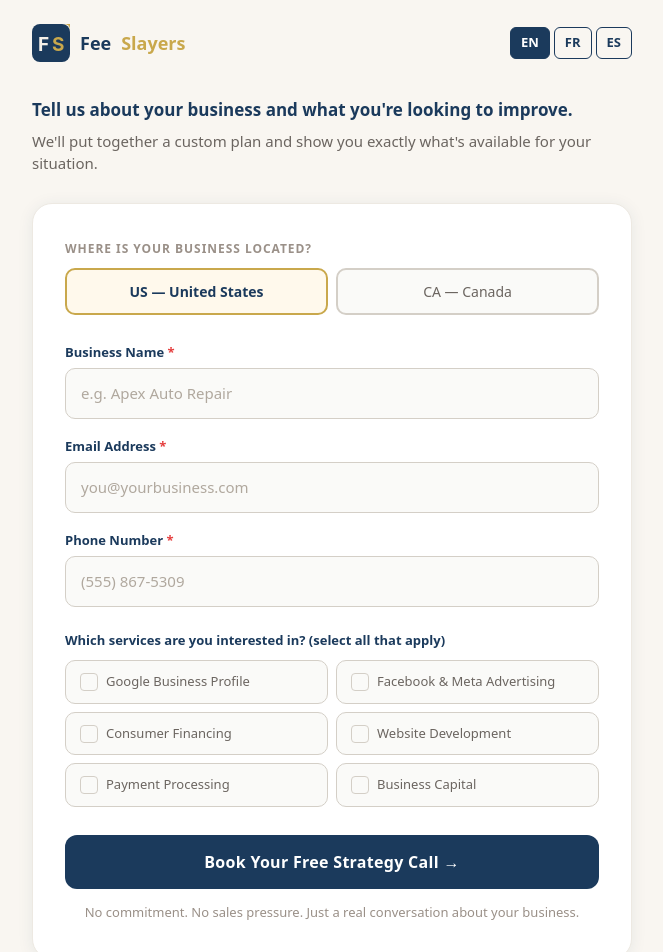
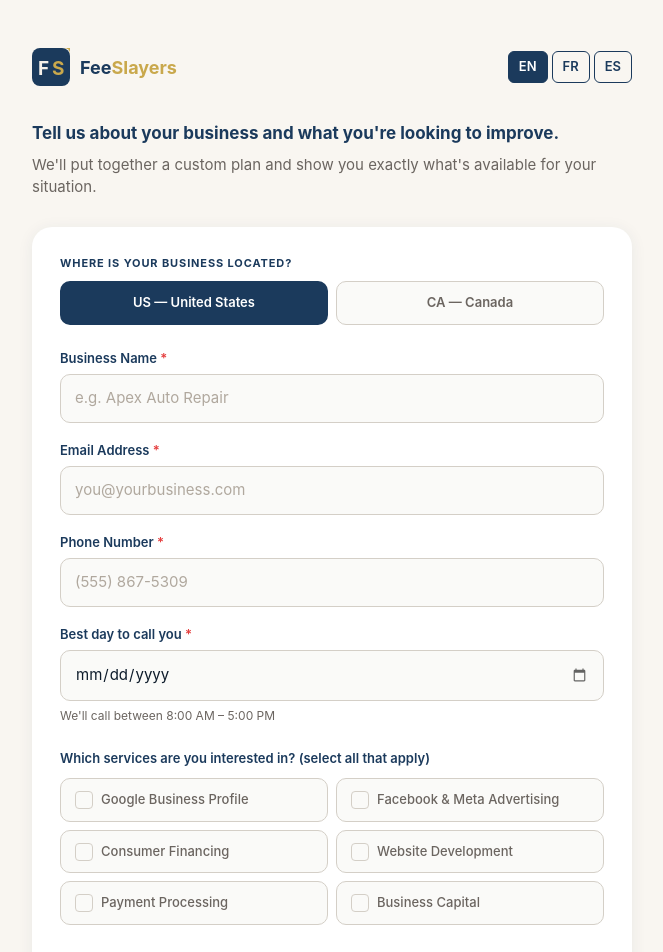
Before and after one commit to primo-commits/webdevfsusa, a Next.js app: page /landing in a window 1280 px wide. Shown: the top 952 px of the page, without its empty margins (308-971 px from the left). Built offline with nearby package versions, Linux system fonts and the light colour scheme.

Commit message:
Kill GHL iframe, add date picker, branded confirmation screen

```diff
--- a/app/landing/page.tsx
+++ b/app/landing/page.tsx
@@ -20,12 +20,6 @@ const SERVICES = [
 ] as const;
 type ServiceValue = typeof SERVICES[number];
 
-// ─── GHL CALENDAR IDs ─────────────────────────────────────────────────────────
-const GHL_CALENDAR_IDS = {
-  us: '6Y4RUBqnucK62JXW4J8A',
-  ca: 'DAMM5jUOXgVRPv0Hs8P6',
-};
-
 // ─── TRANSLATIONS ─────────────────────────────────────────────────────────────
 interface Translation {
   introTitle: string;
@@ -39,6 +33,8 @@ interface Translation {
   emailPlaceholder: string;
   phoneLabel: string;
   phonePlaceholder: string;
+  callDateLabel: string;
+  callDateNote: string;
   servicesLabel: string;
   services: { value: ServiceValue; label: string }[];
   ctaButton: string;
@@ -48,12 +44,13 @@ interface Translation {
   validationEmail: string;
   validationPhone: string;
   validationServices: string;
+  validationCallDate: string;
   langEn: string;
   langFr: string;
   langEs: string;
-  calendarStepLabel: string;
-  calendarStepLabelFr: string;
-  calendarStepLabelEs: string;
+  confirmedTitle: string;
+  confirmedSubtitle: string;
+  confirmedDateLabel: string;
 }
 
 const t: Record<Language, Translation> = {
@@ -69,6 +66,8 @@ const t: Record<Language, Translation> = {
     emailPlaceholder: 'you@yourbusiness.com',
     phoneLabel: 'Phone Number',
     phonePlaceholder: '(555) 867-5309',
+    callDateLabel: 'Best day to call you',
+    callDateNote: 'We\'ll call between 8:00 AM – 5:00 PM',
     servicesLabel: 'Which services are you interested in? (select all that apply)',
     services: [
       { value: 'google_business_profile', label: 'Google Business Profile' },
@@ -78,19 +77,20 @@ const t: Record<Language, Translation> = {
       { value: 'payment_processing', label: 'Payment Processing' },
       { value: 'business_capital', label: 'Business Capital' },
     ],
-    ctaButton: 'Book Your Free Strategy Call',
+    ctaButton: 'Request Your Free Strategy Call',
     ctaSubtext: 'No commitment. No sales pressure. Just a real conversation about your business.',
     disclaimer: 'FeeSlayers is not a lender and does not make credit decisions. Financing provided through third-party lenders.',
     validationError: 'Please fill in all required fields.',
     validationEmail: 'Please enter a valid email address.',
     validationPhone: 'Please enter a valid phone number.',
     validationServices: 'Please select at least one service.',
+    validationCallDate: 'Please select a date.',
     langEn: 'EN',
     langFr: 'FR',
     langEs: 'ES',
-    calendarStepLabel: 'SELECT A TIME FOR YOUR STRATEGY CALL',
-    calendarStepLabelFr: 'SÉLECTIONNEZ UNE HEURE POUR VOTRE APPEL STRATÉGIQUE',
-    calendarStepLabelEs: 'SELECCIONE UNA HORA PARA SU LLAMADA ESTRATÉGICA',
+    confirmedTitle: 'You\'re in.',
+    confirmedSubtitle: 'We\'ll call between 8:00 AM – 5:00 PM on',
+    confirmedDateLabel: '',
   },
   fr: {
     introTitle: 'Parlez-nous de votre entreprise et de ce que vous souhaitez améliorer.',
@@ -104,6 +104,8 @@ const t: Record<Language, Translation> = {
     emailPlaceholder: 'vous@votreentreprise.com',
     phoneLabel: 'Numéro de téléphone',
     phonePlaceholder: '(555) 867-5309',
+    callDateLabel: ' Meilleur jour pour vous appeler',
+    callDateNote: 'Nous appelerons entre 8h et 17h',
     servicesLabel: 'Quels services vous intéressent? (sélectionnez tous ceux qui s\'appliquent)',
     services: [
       { value: 'google_business_profile', label: 'Google Business Profile' },
@@ -113,19 +115,20 @@ const t: Record<Language, Translation> = {
       { value: 'payment_processing', label: 'Traitement des paiements' },
       { value: 'business_capital', label: 'Capital d\'affaires' },
     ],
-    ctaButton: 'Réservez Votre Appel Stratégique Gratuit',
+    ctaButton: 'Demander Votre Appel Stratégique Gratuit',
     ctaSubtext: 'Aucun engagement. Aucune pression commerciale. Juste une vraie conversation sur votre entreprise.',
     disclaimer: 'FeeSlayers n\'est pas un prêteur et ne prend pas de décisions de crédit. Financement fourni par des prêteurs tiers.',
     validationError: 'Veuillez remplir tous les champs requis.',
     validationEmail: 'Veuillez entrer une adresse courriel valide.',
     validationPhone: 'Veuillez entrer un numéro de téléphone valide.',
     validationServices: 'Veuillez sélectionner au moins un service.',
+    validationCallDate: 'Veuillez sélectionner une date.',
     langEn: 'EN',
     langFr: 'FR',
     langEs: 'ES',
-    calendarStepLabel: 'SELECT A TIME FOR YOUR STRATEGY CALL',
-    calendarStepLabelFr: 'SÉLECTIONNEZ UNE HEURE POUR VOTRE APPEL STRATÉGIQUE',
-    calendarStepLabelEs: 'SELECCIONE UNA HORA PARA SU LLAMADA ESTRATÉGICA',
+    confirmedTitle: 'C\'est en route.',
+    confirmedSubtitle: 'Nous vous appellerons entre 8h et 17h le',
+    confirmedDateLabel: '',
   },
   es: {
     introTitle: 'Cuéntanos sobre tu negocio y lo que te gustaría mejorar.',
@@ -139,6 +142,8 @@ const t: Record<Language, Translation> = {
     emailPlaceholder: 'tu@tunegocio.com',
     phoneLabel: 'Número de teléfono',
     phonePlaceholder: '(555) 867-5309',
+    callDateLabel: 'Mejor día para llamarte',
+    callDateNote: 'Llamaremos entre 8:00 AM y 5:00 PM',
     servicesLabel: '¿Qué servicios te interesan? (selecciona todos los que apliquen)',
     services: [
       { value: 'google_business_profile', label: 'Google Business Profile' },
@@ -148,24 +153,25 @@ const t: Record<Language, Translation> = {
       { value: 'payment_processing', label: 'Procesamiento de pagos' },
       { value: 'business_capital', label: 'Capital de negocio' },
     ],
-    ctaButton: 'Reserva Tu Llamada Estratégica Gratis',
+    ctaButton: 'Solicita Tu Llamada Estratégica Gratis',
     ctaSubtext: 'Sin compromiso. Sin presión de venta. Solo una conversación real sobre tu negocio.',
     disclaimer: 'FeeSlayers no es un prestamista y no toma decisiones de crédito. Financiamiento proporcionado por prestamistas terceros.',
     validationError: 'Por favor completa todos los campos requeridos.',
     validationEmail: 'Por favor ingresa un correo electrónico válido.',
     validationPhone: 'Por favor ingresa un número de teléfono válido.',
     validationServices: 'Por favor selecciona al menos un servicio.',
+    validationCallDate: 'Por favor selecciona una fecha.',
     langEn: 'EN',
     langFr: 'FR',
     langEs: 'ES',
-    calendarStepLabel: 'SELECT A TIME FOR YOUR STRATEGY CALL',
-    calendarStepLabelFr: 'SÉLECTIONNEZ UNE HEURE POUR VOTRE APPEL STRATÉGIQUE',
-    calendarStepLabelEs: 'SELECCIONE UNA HORA PARA SU LLAMADA ESTRATÉGICA',
+    confirmedTitle: 'Listo.',
+    confirmedSubtitle: 'Llamaremos entre 8:00 AM y 5:00 PM el',
+    confirmedDateLabel: '',
   },
 };
 
 // ─── COMPONENT ────────────────────────────────────────────────────────────────
-type Step = 'form' | 'calendar';
+type Step = 'form' | 'confirmed';
 
 export default function LandingPage() {
   const [lang, setLang] = useState<Language>('en');
@@ -174,9 +180,11 @@ export default function LandingPage() {
   const [businessName, setBusinessName] = useState('');
   const [email, setEmail] = useState('');
   const [phone, setPhone] = useState('');
+  const [callDate, setCallDate] = useState('');
   const [selectedServices, setSelectedServices] = useState<ServiceValue[]>([]);
   const [errors, setErrors] = useState<Record<string, string>>({});
   const [isSubmitting, setIsSubmitting] = useState(false);
+  const [confirmedDate, setConfirmedDate] = useState('');
 
   const txt = t[lang];
 
@@ -207,8 +215,22 @@ export default function LandingPage() {
     if (!businessName.trim()) errs.businessName = txt.validationError;
     if (!email.trim() || !/^[^\s@]+@[^\s@]+\.[^\s@]+$/.test(email)) errs.email = txt.validationEmail;
     if (!phone.trim() || phone.replace(/\D/g, '').length < 10) errs.phone = txt.validationPhone;
+    if (!callDate) errs.callDate = txt.validationCallDate;
     if (selectedServices.length === 0) errs.services = txt.validationServices;
     return errs;
+  };
+
+  const formatDate = (dateStr: string): string => {
+    if (!dateStr) return '';
+    const [year, month, day] = dateStr.split('-').map(Number);
+    const d = new Date(year, month - 1, day);
+    if (lang === 'fr') {
+      return d.toLocaleDateString('fr-FR', { weekday: 'long', day: 'numeric', month: 'long' });
+    }
+    if (lang === 'es') {
+      return d.toLocaleDateString('es-ES', { weekday: 'long', day: 'numeric', month: 'long' });
+    }
+    return d.toLocaleDateString('en-US', { weekday: 'long', month: 'long', day: 'numeric' });
   };
 
   const handleSubmit = async (e: React.FormEvent) => {
@@ -220,10 +242,11 @@ export default function LandingPage() {
     }
 
     setIsSubmitting(true);
+    setConfirmedDate(callDate);
 
     const firstName = businessName.trim().split(' ')[0];
 
-    // POST to Make.com webhook so it can create the GHL contact
+    // POST to Make.com webhook → creates GHL contact
     try {
       await fetch(MAKE_WEBHOOK_URL, {
         method: 'POST',
@@ -235,62 +258,94 @@ export default function LandingPage() {
           businessName,
           country,
           selectedServices,
+          callDate,
         }),
       });
     } catch {
-      // Fail silently — user should still get to booking
+      // Fail silently — user still sees confirmation
     }
 
-    // Pre-fill GHL widget with contact data via URL params
-    const calendarId = GHL_CALENDAR_IDS[country];
-    const ghlUrl =
-      `https://api.leadconnectorhq.com/widget/booking/${calendarId}` +
-      `?phone=${encodeURIComponent(phone)}` +
-      `&email=${encodeURIComponent(email)}` +
-      `&first_name=${encodeURIComponent(firstName)}` +
-      `&customQuestion=${encodeURIComponent(selectedServices.join(','))}`;
-
-    // Render the GHL booking page inline via iframe — no redirect
-    setStep('calendar');
-
-    // Inject iframe + form-enhancement script after step state flips so the DOM element exists
-    setTimeout(() => {
-      const container = document.getElementById('ghl-calendar-container');
-      if (!container) return;
-      container.innerHTML = '';
-
-      const iframe = document.createElement('iframe');
-      iframe.src = ghlUrl;
-      iframe.style.border = 'none';
-      iframe.style.width = '100%';
-      iframe.style.height = '600px';
-      iframe.style.display = 'block';
-      container.appendChild(iframe);
-
-      // Load GHL's form-enhancement script (handles widget sizing + communication)
-      const script = document.createElement('script');
-      script.src = 'https://link.msgsndr.com/js/form_embed.js';
-      script.type = 'text/javascript';
-      container.appendChild(script);
-    }, 50);
+    setStep('confirmed');
+    setIsSubmitting(false);
   };
 
   const inputStyle = (hasError: boolean): React.CSSProperties => ({
     width: '100%',
-    padding: '13px 15px',
+    padding: '12px 14px',
     borderRadius: 10,
-    border: hasError ? '2px solid #e53e3e' : '1.5px solid #d4cfc7',
+    border: `1.5px solid ${hasError ? '#e53e3e' : '#d4cfc7'}`,
     fontSize: 15,
-    boxSizing: 'border-box',
+    fontFamily: 'inherit',
+    color: '#0D1B2A',
+    background: '#fafaf8',
     outline: 'none',
     transition: 'border-color 0.15s',
-    background: '#fafaf8',
-    color: '#1B3A5C',
-    fontFamily: 'inherit',
+    boxSizing: 'border-box',
   });
 
+  // Confirmed screen
+  if (step === 'confirmed') {
+    const formattedDate = formatDate(confirmedDate);
+    return (
+      <div style={{ minHeight: '100vh', background: '#F9F6F1', display: 'flex', alignItems: 'center', justifyContent: 'center', padding: '24px' }}>
+        <div style={{ background: '#fff', borderRadius: 20, padding: '40px 32px', maxWidth: 520, width: '100%', textAlign: 'center', boxShadow: '0 4px 24px rgba(27,58,92,0.08)' }}>
+
+          {/* Logo */}
+          <div style={{ display: 'flex', justifyContent: 'center', marginBottom: 28 }}>
+            <svg width="52" height="52" viewBox="0 0 52 52" fill="none" xmlns="http://www.w3.org/2000/svg">
+              <rect width="52" height="52" rx="10" fill="#1B3A5C" />
+              <path d="M44 0 H52 V8 Q52 0 44 0 Z" fill="#C9A84C" />
+              <text x="8" y="37" fontFamily="Inter, Helvetica, Arial, sans-serif" fontWeight="700" fontSize="26" fill="#F5F0E8" letterSpacing="-1">F</text>
+              <text x="28" y="37" fontFamily="Inter, Helvetica, Arial, sans-serif" fontWeight="700" fontSize="26" fill="#C9A84C" letterSpacing="-1">S</text>
+            </svg>
+          </div>
+
+          {/* Checkmark */}
+          <div style={{ width: 64, height: 64, borderRadius: '50%', background: '#1B3A5C', display: 'flex', alignItems: 'center', justifyContent: 'center', margin: '0 auto 20px' }}>
+            <svg width="30" height="30" viewBox="0 0 30 30" fill="none">
+              <path d="M6 15l6.5 7L24 9" stroke="#C9A84C" strokeWidth="3" strokeLinecap="round" strokeLinejoin="round" />
+            </svg>
+          </div>
+
+          <h2 style={{ fontSize: 26, fontWeight: 800, color: '#1B3A5C', margin: '0 0 10px', fontFamily: 'inherit' }}>
+            {txt.confirmedTitle}
+          </h2>
+          <p style={{ fontSize: 16, color: '#6b6560', margin: '0 0 6px', fontFamily: 'inherit' }}>
+            {txt.confirmedSubtitle}
+          </p>
+          <p style={{ fontSize: 18, fontWeight: 700, color: '#1B3A5C', margin: '0 0 24px', fontFamily: 'inherit', textTransform: 'capitalize' }}>
+            {formattedDate}
+          </p>
+
+          <div style={{ background: '#F9F6F1', borderRadius: 12, padding: '16px 20px', marginBottom: 24, textAlign: 'left' }}>
+            <p style={{ fontSize: 13, color: '#6b6560', margin: 0, fontFamily: 'inherit', lineHeight: 1.6 }}>
+              {lang === 'fr' ? 'Surveillez votre boîte de réception — nous vous enverrons un courriel de confirmation sous peu.' :
+               lang === 'es' ? 'Revisa tu bandeja de entrada — te enviaremos un correo de confirmación en breve.' :
+               'Check your inbox — we\'ll send a confirmation email shortly.'}
+            </p>
+          </div>
+
+          <button
+            onClick={() => { setStep('form'); setBusinessName(''); setEmail(''); setPhone(''); setCallDate(''); setSelectedServices([]); setErrors({}); }}
+            style={{ background: 'none', border: 'none', color: '#C9A84C', fontSize: 14, fontWeight: 600, cursor: 'pointer', fontFamily: 'inherit', textDecoration: 'underline' }}
+          >
+            {lang === 'fr' ? 'Soumettre une autre demande' :
+             lang === 'es' ? 'Enviar otra solicitud' :
+             'Submit another request'}
+          </button>
+        </div>
+
+        <style>{`
+          * { box-sizing: border-box; }
+          body { margin: 0; }
+        `}</style>
+      </div>
+    );
+  }
+
+  // ── Form step ─────────────────────────────────────────────────────────────
   return (
-    <div style={{ background: '#F9F6F1', minHeight: '100vh', fontFamily: 'system-ui, sans-serif', padding: '0 20px 60px' }}>
+    <div style={{ minHeight: '100vh', background: '#F9F6F1', display: 'flex', alignItems: 'flex-start', justifyContent: 'center', padding: '24px 16px 60px' }}>
       <div style={{ maxWidth: 600, margin: '0 auto' }}>
 
         {/* Header */}
@@ -302,7 +357,7 @@ export default function LandingPage() {
               <text x="6" y="27" fontFamily="Inter, Helvetica, Arial, sans-serif" fontWeight="700" fontSize="19" fill="#F5F0E8" letterSpacing="-0.5">F</text>
               <text x="20" y="27" fontFamily="Inter, Helvetica, Arial, sans-serif" fontWeight="700" fontSize="19" fill="#C9A84C" letterSpacing="-0.5">S</text>
             </svg>
-            <span style={{ fontWeight: 700, fontSize: 18, color: '#1B3A5C' }}>Fee</span><span style={{ fontWeight: 700, fontSize: 18, color: '#C9A84C' }}>Slayers</span>
+            <span style={{ fontWeight: 700, fontSize: 18 }}><span style={{ color: '#1B3A5C' }}>Fee</span><span style={{ color: '#C9A84C' }}>Slayers</span></span>
           </div>
           <div style={{ display: 'flex', gap: 4 }}>
             {(['en', 'fr', 'es'] as Language[]).map((l) => (
@@ -336,33 +391,32 @@ export default function LandingPage() {
           </p>
         </div>
 
-        {/* Form Card */}
+        {/* Card */}
         <form onSubmit={handleSubmit} noValidate>
-          <div style={{ background: '#fff', borderRadius: 20, padding: '36px 32px', boxShadow: '0 2px 16px rgba(27,58,92,0.08)', border: '1px solid #ede9e2' }}>
+          <div style={{ background: '#fff', borderRadius: 20, padding: '28px 28px 32px', boxShadow: '0 2px 16px rgba(27,58,92,0.07)' }}>
 
             {/* Country Toggle */}
-            <div style={{ marginBottom: 28 }}>
-              <p style={{ fontSize: 12, fontWeight: 700, color: '#9a9088', letterSpacing: '0.08em', marginBottom: 10, margin: '0 0 10px' }}>
+            <div style={{ marginBottom: 24 }}>
+              <p style={{ fontSize: 11, fontWeight: 700, color: '#1B3A5C', letterSpacing: '0.08em', margin: '0 0 10px' }}>
                 {txt.countryLabel}
               </p>
-              <div style={{ display: 'flex', gap: 8 }}>
+              <div style={{ display: 'grid', gridTemplateColumns: '1fr 1fr', gap: 8 }}>
                 {(['us', 'ca'] as Country[]).map((c) => (
                   <button
                     key={c}
                     type="button"
                     onClick={() => setCountry(c)}
                     style={{
-                      flex: 1,
-                      padding: '11px 14px',
+                      padding: '10px 14px',
                       borderRadius: 10,
-                      border: `2px solid ${country === c ? '#C9A84C' : '#d4cfc7'}`,
-                      background: country === c ? '#FFF9EC' : '#fafaf8',
-                      color: country === c ? '#1B3A5C' : '#6b6560',
-                      fontSize: 14,
-                      fontWeight: country === c ? 700 : 500,
+                      border: country === c ? '2px solid #1B3A5C' : '1.5px solid #d4cfc7',
+                      background: country === c ? '#1B3A5C' : '#fafaf8',
+                      color: country === c ? '#fff' : '#6b6560',
+                      fontSize: 13,
                       cursor: 'pointer',
+                      fontWeight: 600,
+                      textAlign: 'center',
                       transition: 'all 0.15s',
-                      textAlign: 'center',
                     }}
                   >
                     {c === 'us' ? txt.countryUs : txt.countryCa}
@@ -410,7 +464,7 @@ export default function LandingPage() {
             </div>
 
             {/* Phone */}
-            <div style={{ marginBottom: 24 }}>
+            <div style={{ marginBottom: 18 }}>
               <label style={{ display: 'block', fontSize: 13, fontWeight: 600, color: '#1B3A5C', marginBottom: 6 }}>
                 {txt.phoneLabel} <span style={{ color: '#e53e3e' }}>*</span>
               </label>
@@ -426,6 +480,26 @@ export default function LandingPage() {
               {errors.phone && (
                 <p style={{ color: '#e53e3e', fontSize: 12, marginTop: 5 }}>{errors.phone}</p>
               )}
+            </div>
+
+            {/* Call Date */}
+            <div style={{ marginBottom: 24 }}>
+              <label style={{ display: 'block', fontSize: 13, fontWeight: 600, color: '#1B3A5C', marginBottom: 6 }}>
+                {txt.callDateLabel} <span style={{ color: '#e53e3e' }}>*</span>
+              </label>
+              <input
+                type="date"
+                value={callDate}
+                min={new Date().toISOString().split('T')[0]}
+                onChange={(e) => { setCallDate(e.target.value); setErrors((p) => { const n = { ...p }; delete n.callDate; return n; }); }}
+                onFocus={(e) => { if (!errors.callDate) e.target.style.borderColor = '#C9A84C'; }}
+                onBlur={(e) => { e.target.style.borderColor = errors.callDate ? '#e53e3e' : '#d4cfc7'; }}
+                style={{ ...inputStyle(!!errors.callDate), colorScheme: 'light' }}
+              />
+              {errors.callDate && (
+                <p style={{ color: '#e53e3e', fontSize: 12, marginTop: 5 }}>{errors.callDate}</p>
+              )}
+              <p style={{ fontSize: 12, color: '#6b6560', marginTop: 6 }}>{txt.callDateNote}</p>
             </div>
 
             {/* Service Selection */}
@@ -498,59 +572,24 @@ export default function LandingPage() {
                 display: 'flex',
                 alignItems: 'center',
                 justifyContent: 'center',
-                gap: 8,
-                transition: 'background 0.15s',
+                gap: 10,
+                transition: 'background 0.2s',
               }}
             >
               {isSubmitting ? (
                 <>
-                  <div style={{ width: 18, height: 18, border: '2px solid rgba(255,255,255,0.3)', borderTopColor: '#fff', borderRadius: '50%', animation: 'spin 0.7s linear infinite' }} />
-                  Loading your calendar...
+                  <div style={{ width: 18, height: 18, border: '2.5px solid rgba(255,255,255,0.4)', borderTopColor: '#fff', borderRadius: '50%', animation: 'spin 0.7s linear infinite' }} />
+                  {lang === 'fr' ? 'Envoi…' : lang === 'es' ? 'Enviando…' : 'Sending…'}
                 </>
-              ) : (
-                <> {txt.ctaButton} →</>
-              )}
+              ) : txt.ctaButton}
             </button>
+            <p style={{ fontSize: 12, color: '#b0a89e', textAlign: 'center', marginTop: 10 }}>{txt.ctaSubtext}</p>
+          </div>
 
-            {/* Subtext */}
-            <p style={{ textAlign: 'center', color: '#9a9088', fontSize: 13, marginTop: 14, marginBottom: 0, lineHeight: 1.5 }}>
-              {txt.ctaSubtext}
-            </p>
-          </div>
+          <p style={{ textAlign: 'center', fontSize: 12, color: '#b0a89e', marginTop: 20, lineHeight: 1.6 }}>
+            {txt.disclaimer}
+          </p>
         </form>
-
-        {/* Step 2 — Inline GHL Booking Widget */}
-        {step === 'calendar' && (
-          <div style={{ marginTop: 28 }}>
-            {/* Calendar label */}
-            <div style={{ marginBottom: 14 }}>
-              <p style={{ fontSize: 13, fontWeight: 700, color: '#1B3A5C', letterSpacing: '0.06em', margin: 0 }}>
-                {lang === 'en' ? txt.calendarStepLabel : lang === 'fr' ? txt.calendarStepLabelFr : txt.calendarStepLabelEs}
-              </p>
-            </div>
-            {/* GHL widget renders here — no redirect, stays on this page */}
-            <div
-              id="ghl-calendar-container"
-              style={{
-                background: '#fff',
-                borderRadius: 20,
-                overflow: 'hidden',
-                border: '1px solid #ede9e2',
-                boxShadow: '0 2px 16px rgba(27,58,92,0.08)',
-                minHeight: 520,
-                display: 'flex',
-                alignItems: 'center',
-                justifyContent: 'center',
-              }}
-            />
-          </div>
-        )}
-
-        {/* Disclaimer */}
-        <p style={{ textAlign: 'center', fontSize: 12, color: '#b0a89e', marginTop: 20, lineHeight: 1.6 }}>
-          {txt.disclaimer}
-        </p>
-
       </div>
 
       <style>{`
@@ -559,6 +598,8 @@ export default function LandingPage() {
         body { margin: 0; }
         input::placeholder { color: #b0a89e; }
         input:focus { border-color: #C9A84C !important; }
+        input[type="date"]::-webkit-calendar-picker-indicator { cursor: pointer; opacity: 0.6; }
+        input[type="date"]::-webkit-calendar-picker-indicator:hover { opacity: 1; }
       `}</style>
     </div>
   );
```
